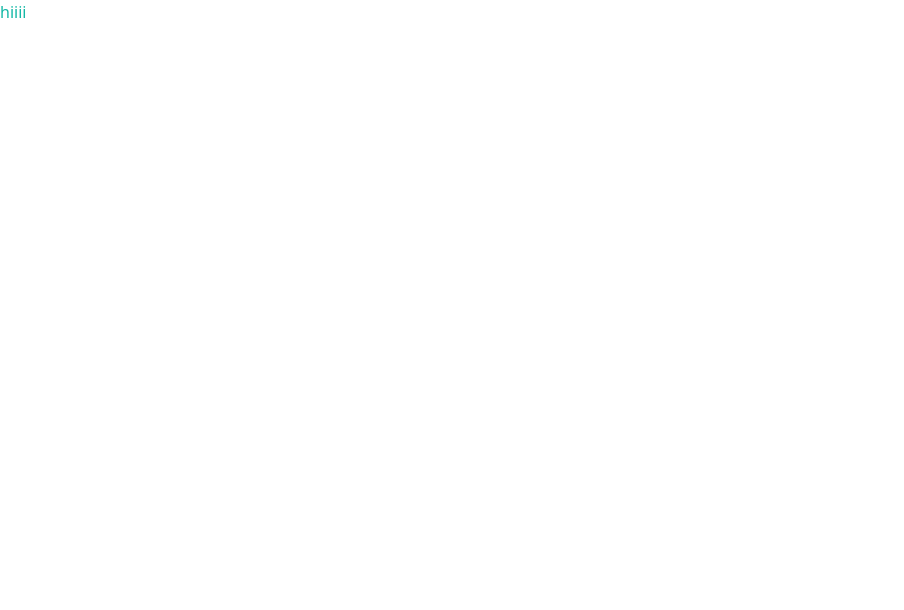
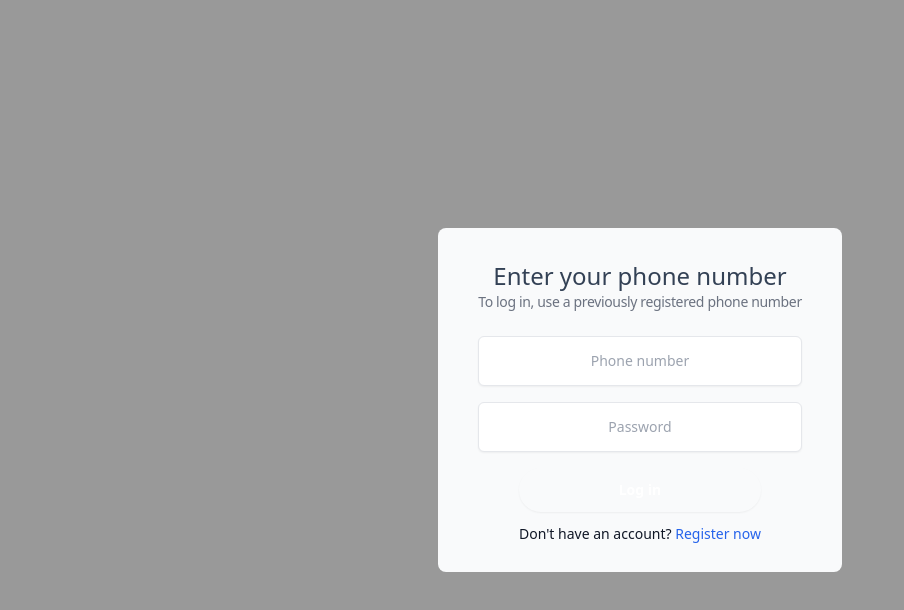
Before and after one commit to metalpipemomo/lending-poc, a Next.js app in the folder apps/web/: page / in a window 1280 px wide. Shown: the top 610 px of the page, without its empty margins (0-904 px from the left). Built offline with nearby package versions, Linux system fonts and the light colour scheme.

Commit message:
add login page

```diff
--- /dev/null
+++ b/apps/web/app/login/page.tsx
@@ -0,0 +1,123 @@
+"use client";
+import React, { useState } from "react";
+import ClientOnly from "../components/ClientOnly"
+import { FieldValues, SubmitHandler, useForm } from "react-hook-form";
+import Link from "next/link";
+
+
+
+export default function LoginPage() {
+  const formDefaultState = {
+    defaultValues: {
+      phoneNumber: "",
+      password: "",
+    },
+  };
+  const {
+    register,
+    handleSubmit,
+    formState: { errors, isSubmitting },
+    reset,
+    getValues,
+  } = useForm<FieldValues>({ defaultValues: formDefaultState, mode: "onBlur" });
+  const [errorMsg, SetErrorMsg] = useState<any>(null);
+  const onSubmit: SubmitHandler<FieldValues> = async (data) => {
+  }
+  return (
+    <ClientOnly>
+      <div className="relative overflow-hidden ">
+        <div className="absolute inset-0 z-0 w-full bg-black opacity-40"></div>
+        <div className="max-w-[2520px] flex flex-col justify-center items-center min-h-screen">
+          <div className="bg-gray-50 px-10 py-7 rounded-lg max-w-md relative">
+            <div className="sm:mx-auto sm:w-full sm:max-w-sm">
+              <h2 className="mt-1 text-2xl text-center text-slate-700">
+                Enter your phone number
+              </h2>
+            </div>
+            <div className="sm:mx-auto sm:w-full sm:max-w-sm">
+              <div className=" text-center text-sm tracking-tight text-gray-500">
+                To log in, use a previously registered phone number
+              </div>
+            </div>
+
+            <div className="mt-6 sm:mx-auto sm:w-full sm:max-w-sm">
+              <form className="space-y-3" onSubmit={handleSubmit(onSubmit)}>
+                <div>
+                  <div className="mt-3">
+                    <input
+                      {...register("phoneNumber", {
+                        required: "Phone number is required",
+                        minLength: {
+                          value: 10,
+                          message: "Phone number must be 10 digits",
+                        },
+                        maxLength: {
+                          value: 10,
+                          message: "Phone number must be 10 digits",
+                        },
+                      })}
+                      type="tel"
+                      placeholder="Phone number"
+                      className="block w-full rounded-md border py-3 text-center bg-white text-gray-900 shadow-sm placeholder:text-gray-400 sm:text-sm sm:leading-6"
+                    />
+                    {errors.phoneNumber && (
+                      <p className="text-red-500 text-sm">{`${errors.phoneNumber.message}`}</p>
+                    )}
+                  </div>
+                </div>
+                <div>
+                  <div className="my-4">
+                    <input
+                      {...register("password", {
+                        required: "Password is required",
+                        minLength: {
+                          value: 8,
+                          message: "Password must be at least 8 characters",
+                        },
+                      })}
+                      type="password"
+                      placeholder="Password"
+                      className="block w-full rounded-md border py-3 text-center bg-white text-gray-900 shadow-sm placeholder:text-gray-400 sm:text-sm sm:leading-6"
+                    />
+                    {errors.password && (
+                      <p className="text-red-500 text-sm">{`${errors.password.message}`}</p>
+                    )}
+                  </div>
+                </div>
+
+                <div className="flex items-center justify-center mt-2">
+                  <button
+                    type="submit"
+                    disabled={isSubmitting}
+                    className={`w-9/12 py-3 text-sm font-semibold rounded-full shadow-sm ${errors.phoneNumber
+                      ? "bg-gray-200 text-gray-400"
+                      : "bg-imprint-blue text-white hover:opacity-95 focus:outline-none focus:ring-2"
+                      } `}
+                  >
+                    Log in
+                  </button>
+                </div>
+                {errorMsg && (
+                  <div className=" flex items-center justify-center text-red-500 text-lg">
+                    {errorMsg}
+                  </div>
+                )}
+                <div className=" flex items-center justify-center">
+                  <label htmlFor="agree" className="text-sm text-gray-900">
+                    Don't have an account?{" "}
+                    <Link
+                      href={"/register"}
+                      className="text-blue-600 hover:underline"
+                    >
+                      Register now
+                    </Link>
+                  </label>
+                </div>
+              </form>
+            </div>
+          </div>
+        </div>
+      </div>
+    </ClientOnly >
+  )
+}
--- a/apps/web/app/page.tsx
+++ b/apps/web/app/page.tsx
@@ -1,7 +1,10 @@
+import ClientOnly from "./components/ClientOnly"
+import LoginPage from "./login/page";
 
-
-export default function Home() {
-    return (
-        <div className={'text-teal-500'}>hiiii</div>
-    )
+export default function LandingPage() {
+  return (
+    <ClientOnly>
+      <LoginPage />
+    </ClientOnly>
+  );
 }
--- a/apps/web/package.json
+++ b/apps/web/package.json
@@ -14,7 +14,8 @@
     "axios": "^1.6.8",
     "next": "^14.1.1",
     "react": "^18.2.0",
-    "react-dom": "^18.2.0"
+    "react-dom": "^18.2.0",
+    "react-hook-form": "^7.51.4"
   },
   "devDependencies": {
     "@next/eslint-plugin-next": "^14.1.1",
```
